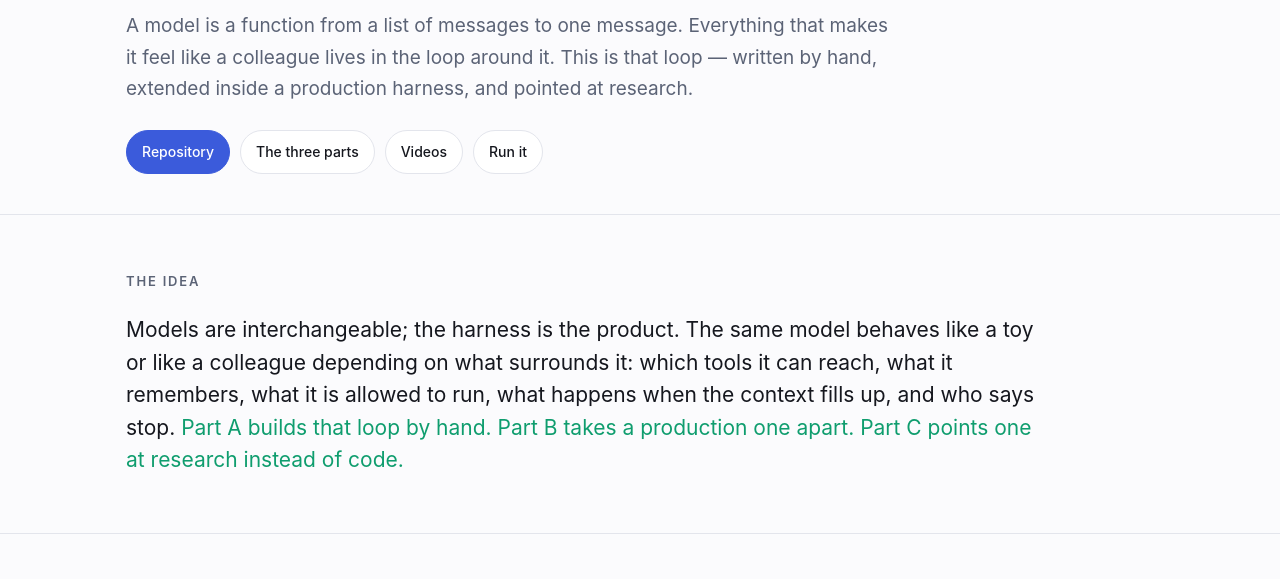
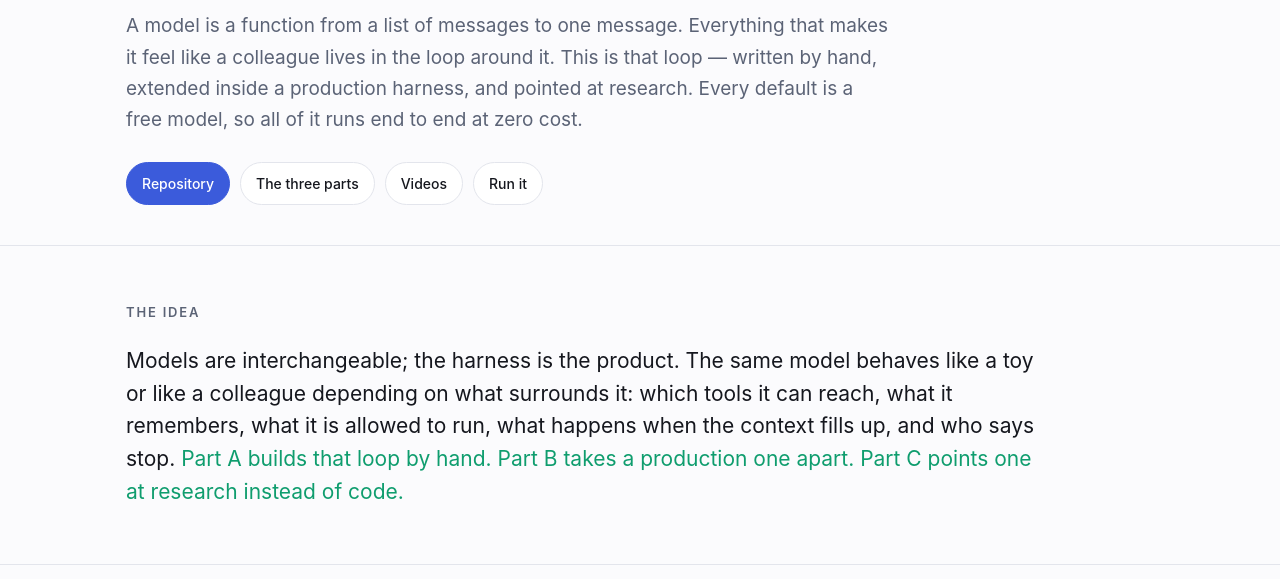
Before and after one commit to nitishsjsucs/harness-engineering-assignment-2, a plain HTML site: page docs/index.html in a window 1280 px wide. Shown: the part 221-800 px from the top of the page. Drawn offline with Linux system fonts and the light colour scheme.

Commit message:
Lead with free-by-default, and keep the run that produced nothing
The empty OpenRouter ledger is the most useful artifact in the examples
folder: same harness, same task, same prompt, a different proposer, and the
harness reported no progress rather than inventing some.

Co-Authored-By: Claude Opus 5 <noreply@anthropic.com>

```diff
--- a/docs/index.html
+++ b/docs/index.html
@@ -77,7 +77,8 @@
     <h1>Three harnesses.<br><span class="thin">Built, broken, and shown working.</span></h1>
     <p class="lede">A model is a function from a list of messages to one message. Everything that makes it
       feel like a colleague lives in the loop around it. This is that loop — written by hand, extended
-      inside a production harness, and pointed at research.</p>
+      inside a production harness, and pointed at research. Every default is a free model, so all of it
+      runs end to end at zero cost.</p>
     <div class="meta">
       <a class="btn primary" href="https://github.com/nitishsjsucs/harness-engineering-assignment-2">Repository</a>
       <a class="btn" href="#parts">The three parts</a>
```
Also changed, not shown: 1 other file.
